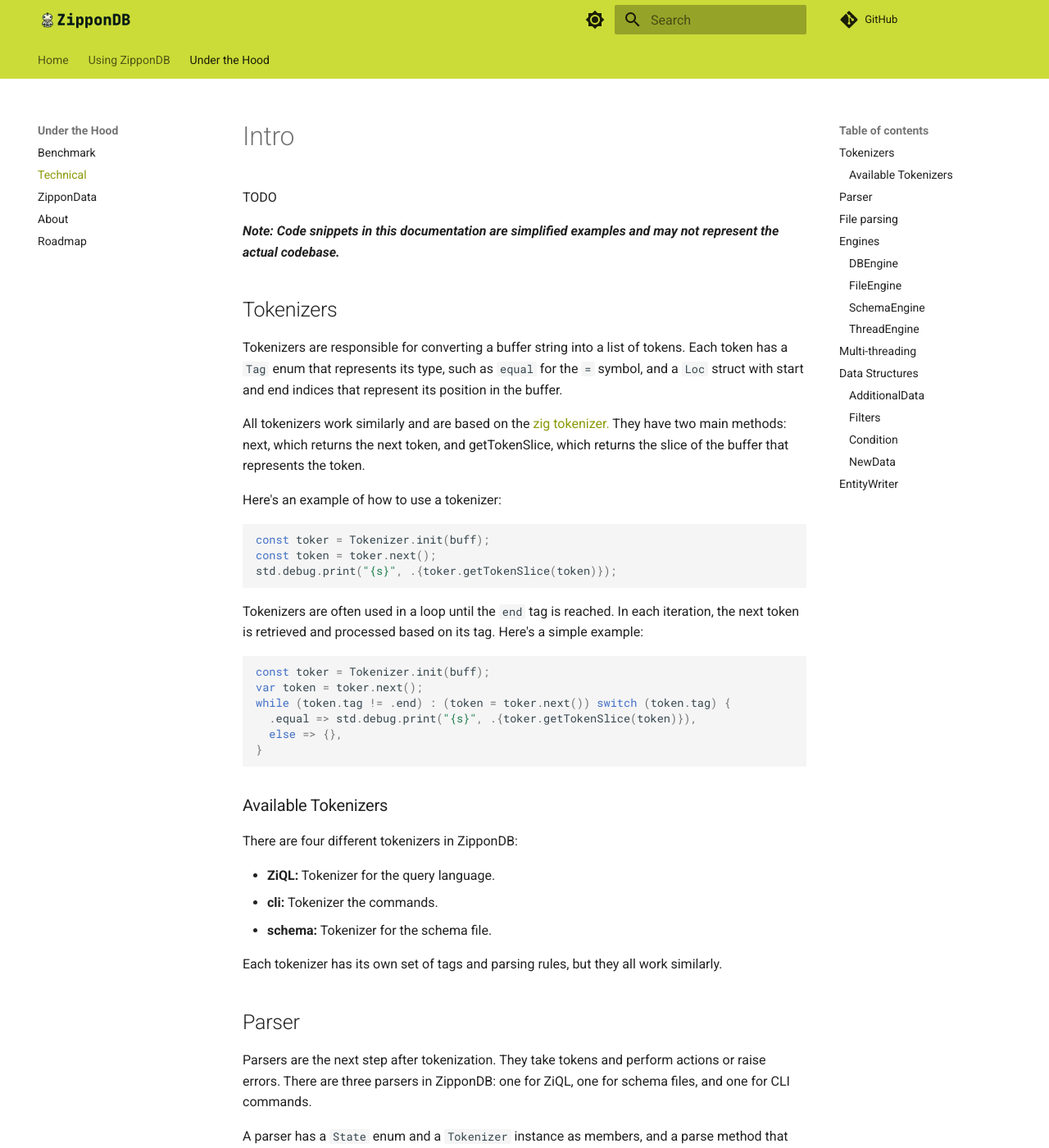
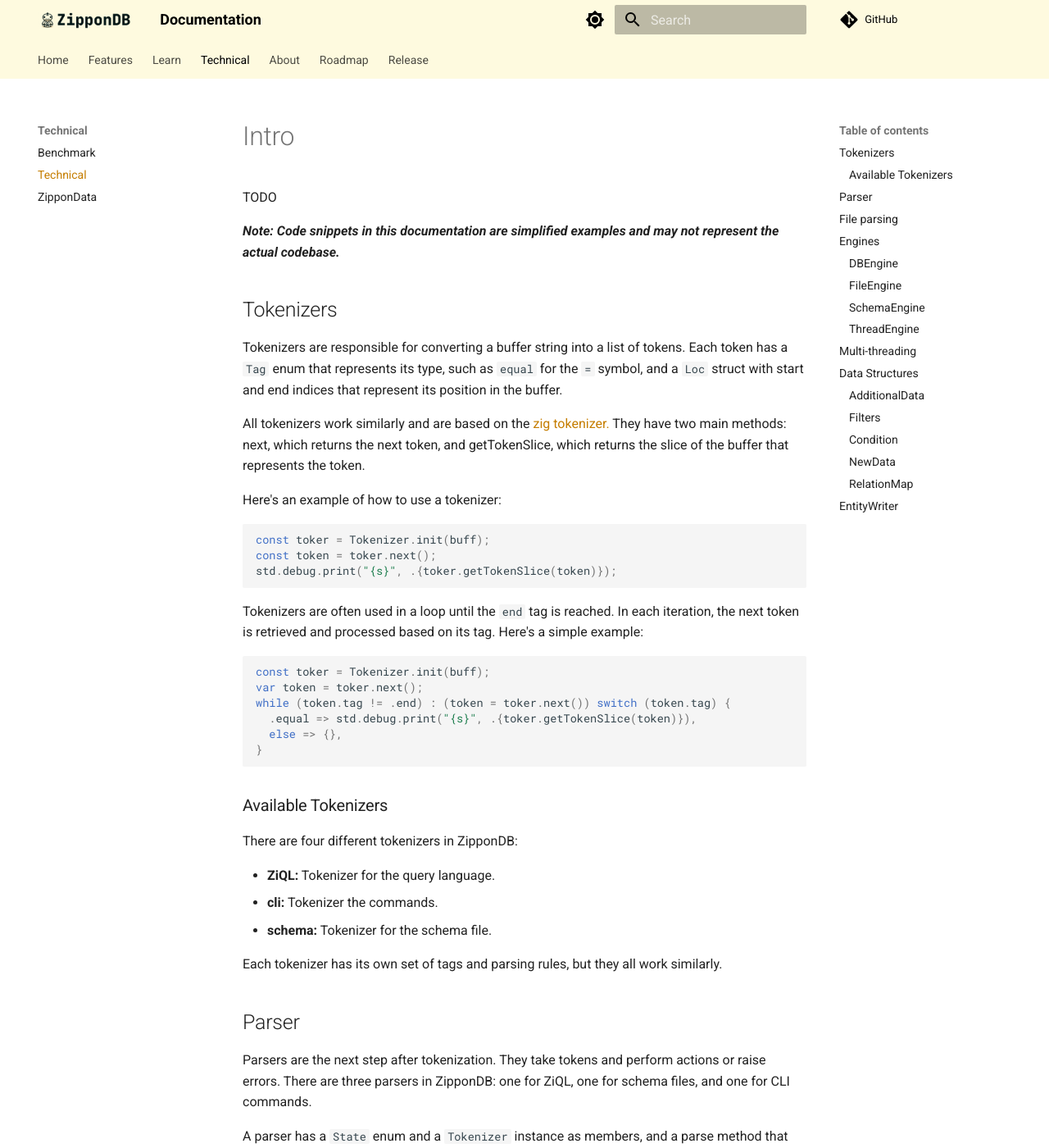
Before and after one commit to MrBounty/ZipponDB, an MkDocs documentation site: the page built from docs/Technical docs.md, in a window 1280 px wide and 1400 px high. Shown: the whole window at 82% size. Built offline with MkDocs 1.6.1 and Material for MkDocs 9.7.7, drawn with Linux system fonts in a browser that asks for light colours; comment, search, counter and statistics services are not loaded; some of the changed text lies outside the part shown.

Commit message:
Custom color for docs

```diff
--- a/docs/Technical docs.md
+++ b/docs/Technical docs.md
@@ -220,6 +220,10 @@
 NewData is a map with member name as key and ConditionValue as value, it is created when parsing and is use to add data into a file.
 I transform ConditionValue into Zid Data. Maybe I can directly do a map member name -> zid Data ?
 
+### RelationMap
+
+TODO: Explain.
+
 ## EntityWriter
 
 This is responsable to transform the raw Data into a JSON, Table or other output format to send send to end user.
--- /dev/null
+++ b/docs/stylesheets/extra.css
@@ -0,0 +1,12 @@
+:root {
+  --md-primary-fg-color:        #FEFADF;
+  --md-primary-fg-color--light: #FCFBF2;
+  --md-primary-fg-color--dark:  #E3C797;
+
+  --md-primary-bg-color: #000000;
+  --md-typeset-a-color: #000000;
+}
+
+[data-md-color-scheme="default"] {
+  --md-typeset-a-color: #c57d00;
+}
--- a/mkdocs.yml
+++ b/mkdocs.yml
@@ -1,3 +1,4 @@
+site_name: "Documentation"
 site_url: https://MrBounty.github.io/ZipponDB/
 repo_url: https://github.com/MrBounty/ZipponDB
 theme:
@@ -13,7 +14,8 @@
   palette:
     - media: "(prefers-color-scheme: light)"
       scheme: default
-      primary: lime
+      primary: custom
+      accent: amber
       toggle:
         icon: material/brightness-7
         name: Switch to dark mode
@@ -21,10 +23,12 @@
     # Palette toggle for dark mode
     - media: "(prefers-color-scheme: dark)"
       scheme: slate
-      primary: lime
+      primary: custom
+      accent: amber
       toggle:
         icon: material/brightness-4
         name: Switch to light mode
+
 markdown_extensions:
   - attr_list
   - md_in_html
@@ -40,17 +44,22 @@
   - glightbox
   - search
 
+extra_css:
+  - stylesheets/extra.css
+
 nav:
   - Home: index.md
-  - Using ZipponDB:
+  - Features: features.md
+  - Learn:
     - Quickstart: Quickstart.md
     - Schema: Schema.md
     - ZipponQL: ZiQL.md
     - Data types: Data type.md
     - Command Line Interface: cli.md
-  - Under the Hood:
+  - Technical:
     - Benchmark: Benchmark.md
     - Technical: Technical docs.md
     - ZipponData: ZipponData.md
-    - About: about.md
-    - Roadmap: Roadmap.md
+  - About: about.md
+  - Roadmap: Roadmap.md
+  - Release: release.md
```
Also changed, not shown: README.md (+1 -1 lines), docs/Single_file.md (added, +15 -0 lines), docs/features.md (added, +3 -0 lines), docs/release.md (added, +9 -0 lines), docs/images/banner.old.png (deleted), docs/images/banner.png, docs/images/banner_white.png (deleted).
